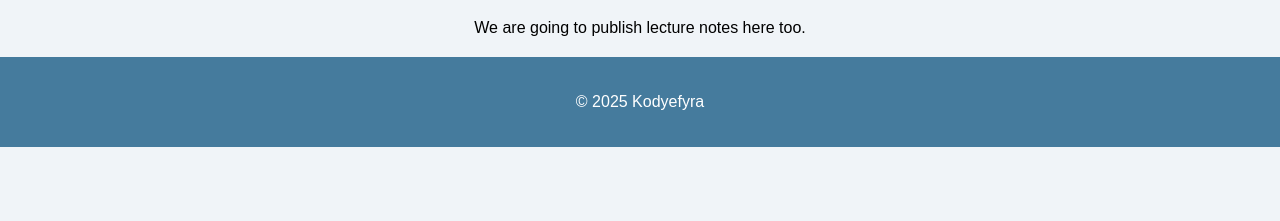
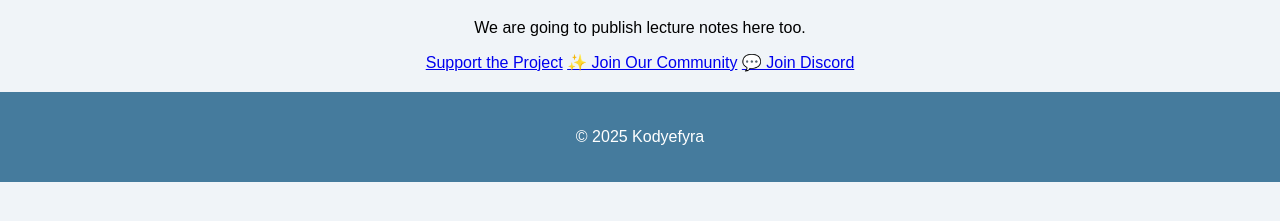
Before and after one commit to ErenErdogan46/kodyefyra, a plain HTML site: page index.html in a window 1280 px wide. Shown: the part 427-648 px from the top of the page. Drawn offline with Linux system fonts and the light colour scheme.

Commit message:
Update index.html

```diff
--- a/index.html
+++ b/index.html
@@ -11,8 +11,8 @@
     <header>
         <img src="assets/logo.png" alt="Kodyefyra Logo">
         <nav>
-            <a href="pages/algorithms.html" data-en="Algorithms" data-tr="Algoritmalar" data-el="Αλγόριθμοι">Algorithms</a>
-            <a href="pages/c_programming.html" data-en="C Programming" data-tr="C Programlama" data-el="Γλώσσα C">C Programming</a>
+            <a href="pages/algorithms.html" data-en="Algorithms" data-tr="Algoritmalar" data-el="Αλγόριθμοι"></a>
+            <a href="pages/c_programming.html" data-en="C Programming" data-tr="C Programlama" data-el="Γλώσσα C"></a>
             <select id="language">
                 <option value="en">English</option>
                 <option value="tr">Türkçe</option>
@@ -22,10 +22,27 @@
     </header>
 
     <main>
-        <h1 data-en="Welcome to Kodyefyra" data-tr="Kodyefyra'ya Hoşgeldiniz" data-el="Καλώς ήρθατε στο Kodyefyra"></h1>
+        <h1 data-en="Welcome to Kodyefyra" data-tr="Kodyefyra'ya Hoş Geldiniz" data-el="Καλώς ήρθατε στο Kodyefyra"></h1>
         <p data-en="We are going to publish lecture notes here too."
            data-tr="Burada ders notlarını da yayınlayacağız."
            data-el="Θα δημοσιεύσουμε σημειώσεις διαλέξεων εδώ επίσης."></p>
+
+        <div class="buttons">
+            <a href="https://nas.io/kodyefyra/products/aydn" class="support-btn" target="_blank"
+               data-en=" Support the Project"
+               data-tr=" Projeyi Destekleyin"
+               data-el=" Υποστηρίξτε το Έργο"></a>
+
+            <a href="https://nas.io/kodyefyra" class="join-btn" target="_blank"
+               data-en="✨ Join Our Community"
+               data-tr="✨ Topluluğumuza Katılın"
+               data-el="✨ Συμμετάσχετε στην Κοινότητά μας"></a>
+
+            <a href="https://discord.gg/qzZRUNkc" class="discord-btn" target="_blank"
+               data-en="💬 Join Discord"
+               data-tr="💬 Discord'a Katılın"
+               data-el="💬 Συμμετάσχετε στο Discord"></a>
+        </div>
     </main>
 
     <footer>
```
